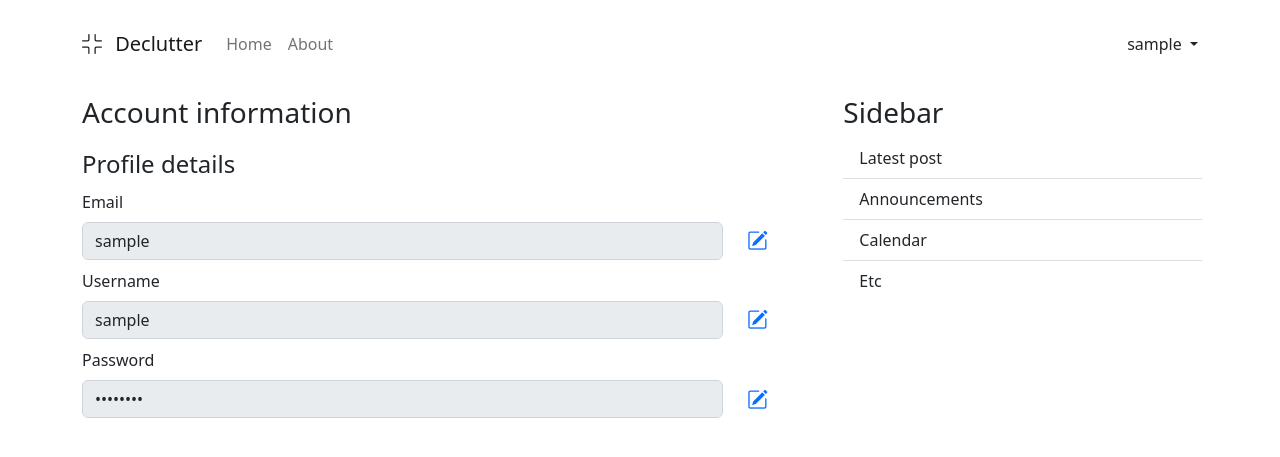
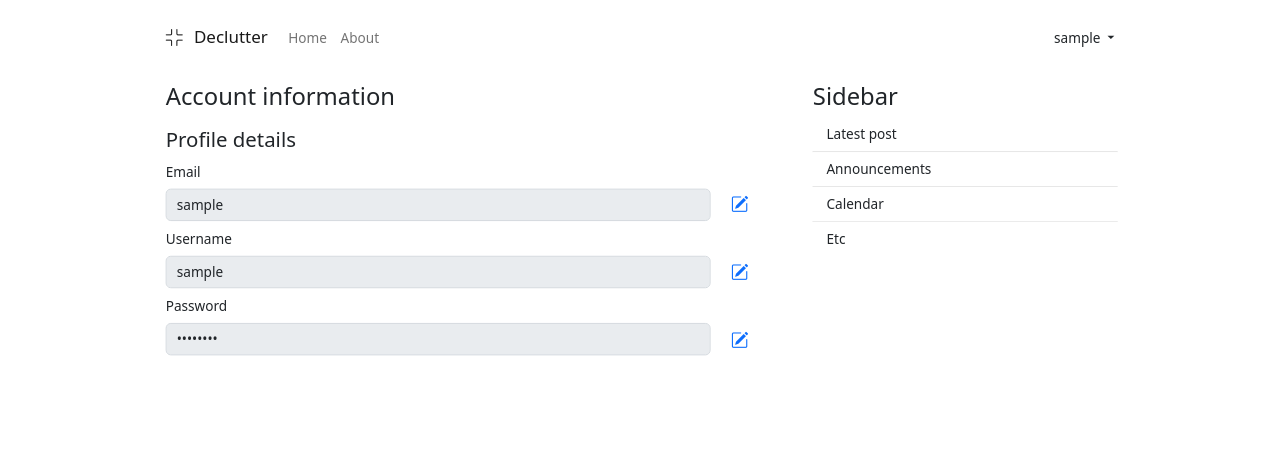
Before and after one commit to hyoaru/declutter, a Flask app: page /account in a window 1280 px wide. Shown: the top 457 px of the page. Run offline with Flask 2, Linux system fonts and the light colour scheme; the visitor is signed in with stand-in values (Sample User, id 1); data comes from the database, SQL or seed files in the repository; some libraries are stand-ins or nearby versions.

Commit message:
[add] 80% scale styling for body

```diff
--- a/declutter/static/css/main.css
+++ b/declutter/static/css/main.css
@@ -1,3 +1,8 @@
+.scaled80{
+    transform: scale(0.85);
+    transform-origin: top center;
+}
+
 .article-title{
     text-decoration: None;
     color: #212529;
--- a/declutter/templates/base.html
+++ b/declutter/templates/base.html
@@ -22,7 +22,7 @@
     {% endif %}
 </head>
 
-<body>
+<body class="scaled80">
     <header>
         <nav class="navbar navbar-expand-lg pt-4 px-3">
             <div class="container">
@@ -51,7 +51,7 @@
                                 {{ current_user.user_username }}
                             </a>
                             <ul class="dropdown-menu">
-                                <li><a href="#" class="dropdown-item">Settings</a></li>
+                                <li><a href="{{ url_for('account') }}" class="dropdown-item">Account</a></li>
                                 <li><a href="{{ url_for('logout') }}" class="dropdown-item">Log out</a></li>
                             </ul>
                         </div>
```
